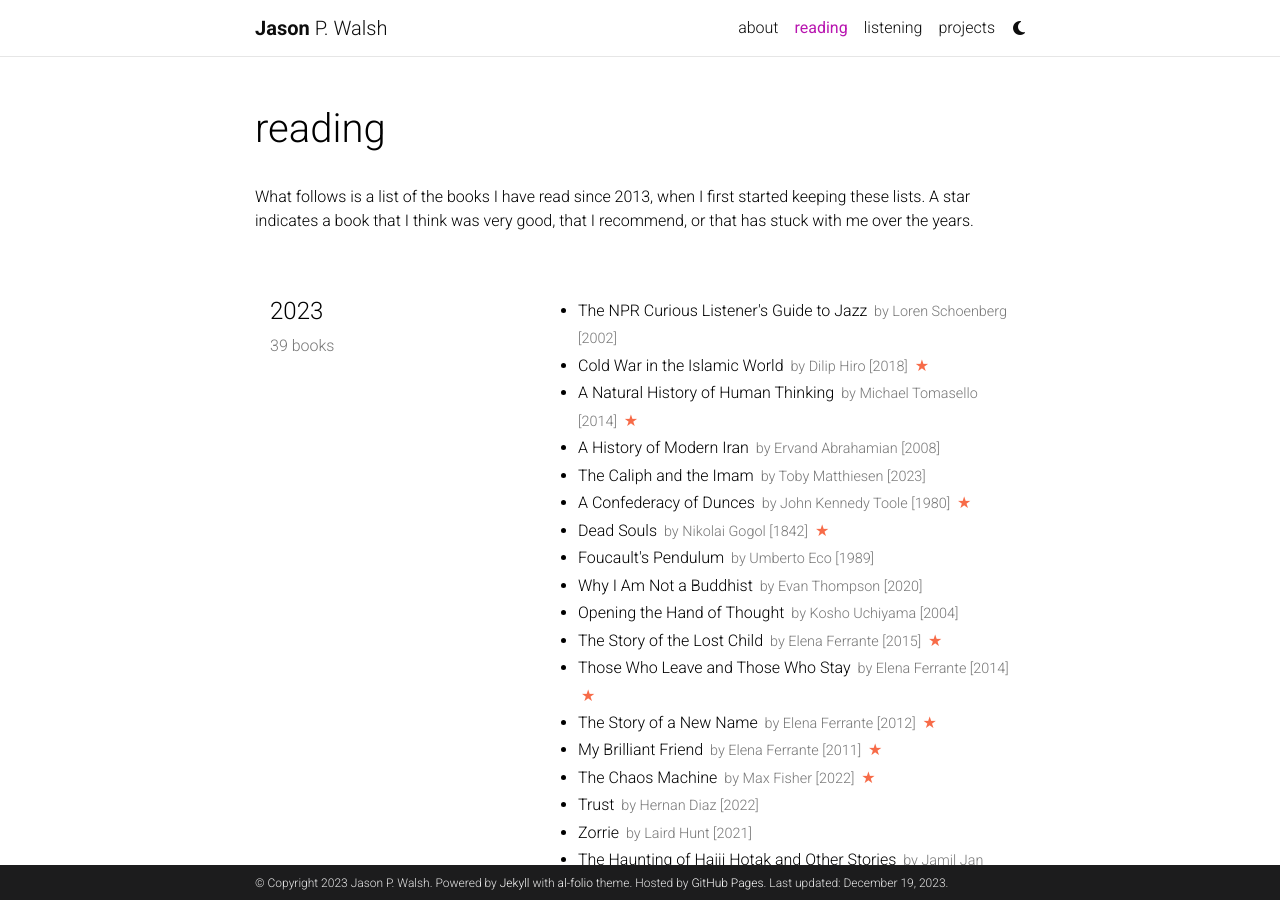
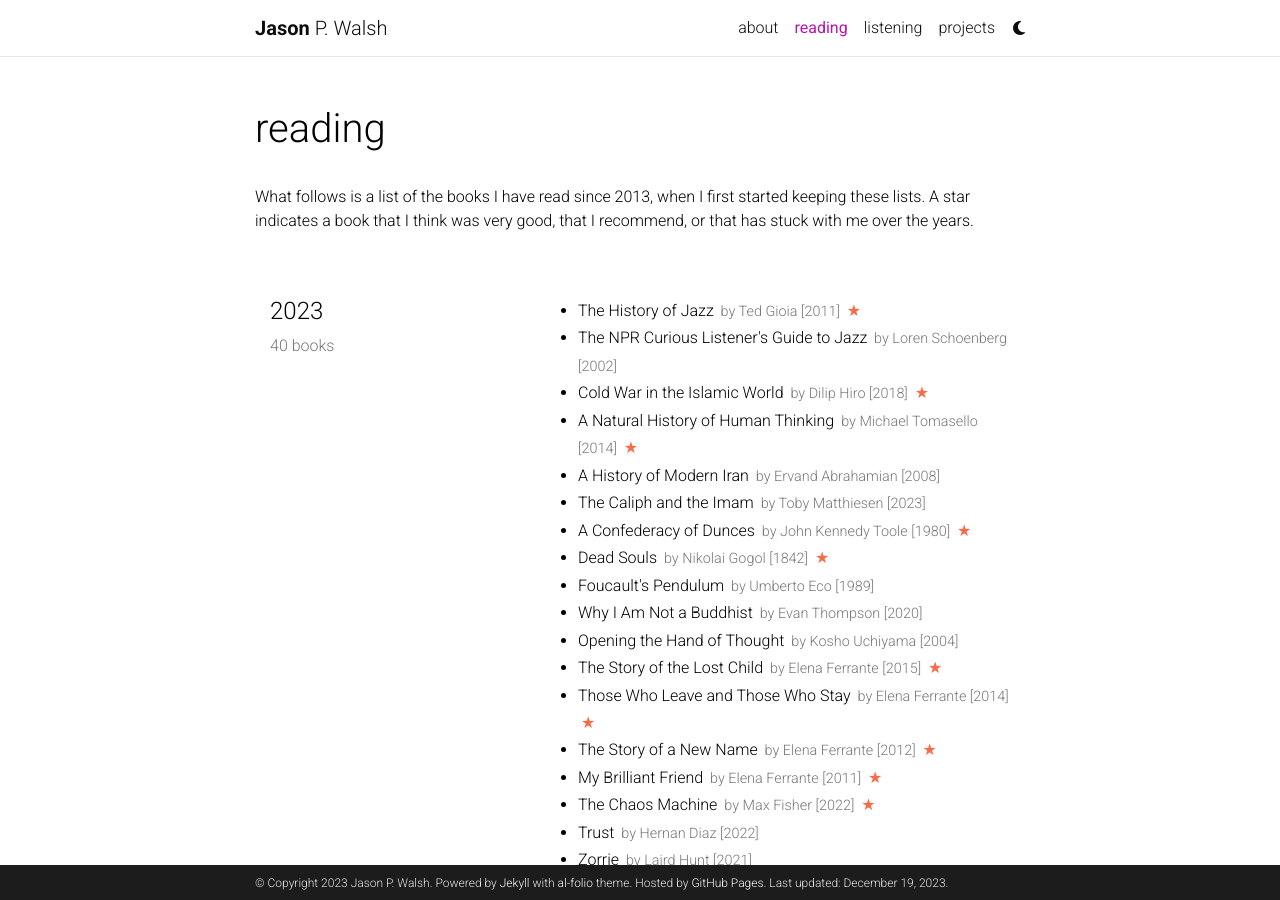
Before and after one commit to jwals23/jwals23.github.io, a Jekyll site: the page built from _pages/reading.md, in a window 1280 px wide and 900 px high. Built offline with Jekyll 4.4.1, drawn with Linux system fonts in a browser that asks for light colours; comment, search, counter and statistics services are not loaded; a style sheet for code colours, icons or effects is not loaded.

Commit message:
Adding Gioia's History of Jazz

```diff
--- a/_data/reading.yml
+++ b/_data/reading.yml
@@ -1,6 +1,11 @@
 list:
   - year: "2023"
     books:
+      - title: The History of Jazz
+        author: Ted Gioia
+        year: 2011
+        star: yes
+
       - title: The NPR Curious Listener's Guide to Jazz
         author: Loren Schoenberg
         year: 2002
```
